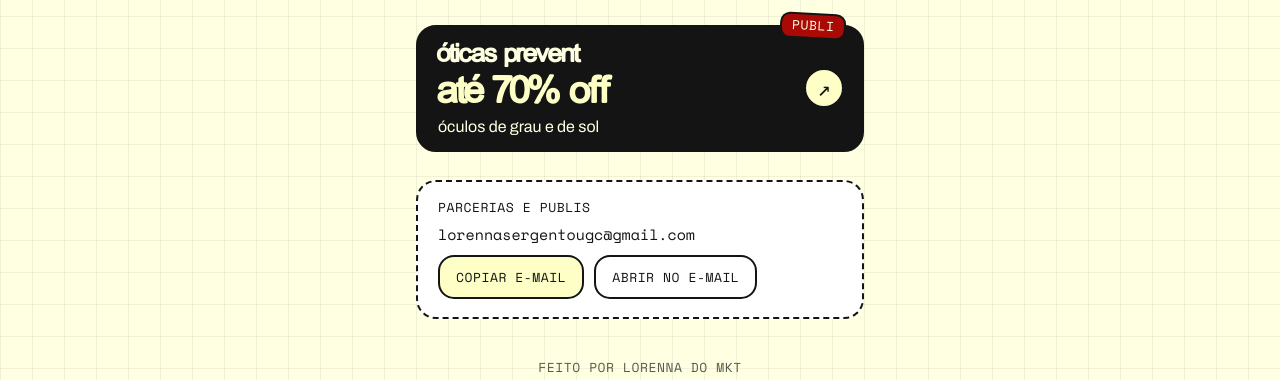
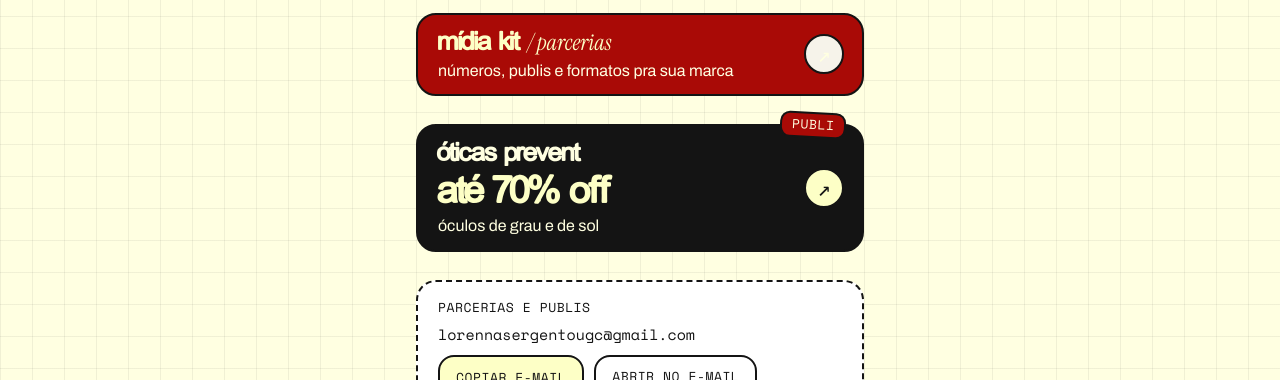
Before and after one commit to lorennadomkt/sarloren, a plain HTML site: page index.html in a window 1280 px wide. Shown: the part 720-1100 px from the top of the page. Drawn offline with nearby package versions, Linux system fonts and the light colour scheme; files whose address does not match are found by name.

Commit message:
Add files via upload

```diff
--- a/index.html
+++ b/index.html
@@ -73,6 +73,9 @@ h1 { font-family: var(--display); font-weight: 400; letter-spacing: -0.001em; co
 .publi .lk:hover { box-shadow: 0 6px 0 var(--wine); }
 .big { font-family: var(--display); font-size: 44px; line-height: .9; letter-spacing: -0.001em; color: var(--butter); }
 
+.lk.midia { background: var(--wine); color: var(--butter-light); }
+.lk.midia strong { color: var(--butter); }
+
 /* e-mail */
 .mail { border: var(--line) dashed var(--ink); border-radius: var(--radius-card); background: var(--white); padding: 18px 20px; display: flex; flex-direction: column; gap: 10px; }
 .mail .end { font-family: var(--mono); font-stretch: 100%; font-size: 15px; word-break: break-all; user-select: all; }
@@ -119,6 +122,9 @@ h1 { font-family: var(--display); font-weight: 400; letter-spacing: -0.001em; co
     <li><a class="lk b" href="https://lorennadomkt.github.io/mediaedesign/#trabalhos" target="_blank" rel="noopener">
       <span class="txt"><strong>portfólio <em>| social media</em></strong><span class="sub">os trabalhos que já foram pro ar</span></span><span class="seta" aria-hidden="true">↗</span>
     </a></li>
+    <li><a class="lk midia" href="https://lorennadomkt.github.io/midiakit/" target="_blank" rel="noopener">
+      <span class="txt"><strong>mídia kit <em>/ parcerias</em></strong><span class="sub">números, publis e formatos pra sua marca</span></span><span class="seta" aria-hidden="true">↗</span>
+    </a></li>
     <li class="publi">
       <span class="tag mono">publi</span>
       <a class="lk" href="https://lp.oticasprevent.com.br/influencer/?utm_source=Influencer&amp;utm_medium=stories&amp;utm_campaign=sarloren" target="_blank" rel="noopener">
```
